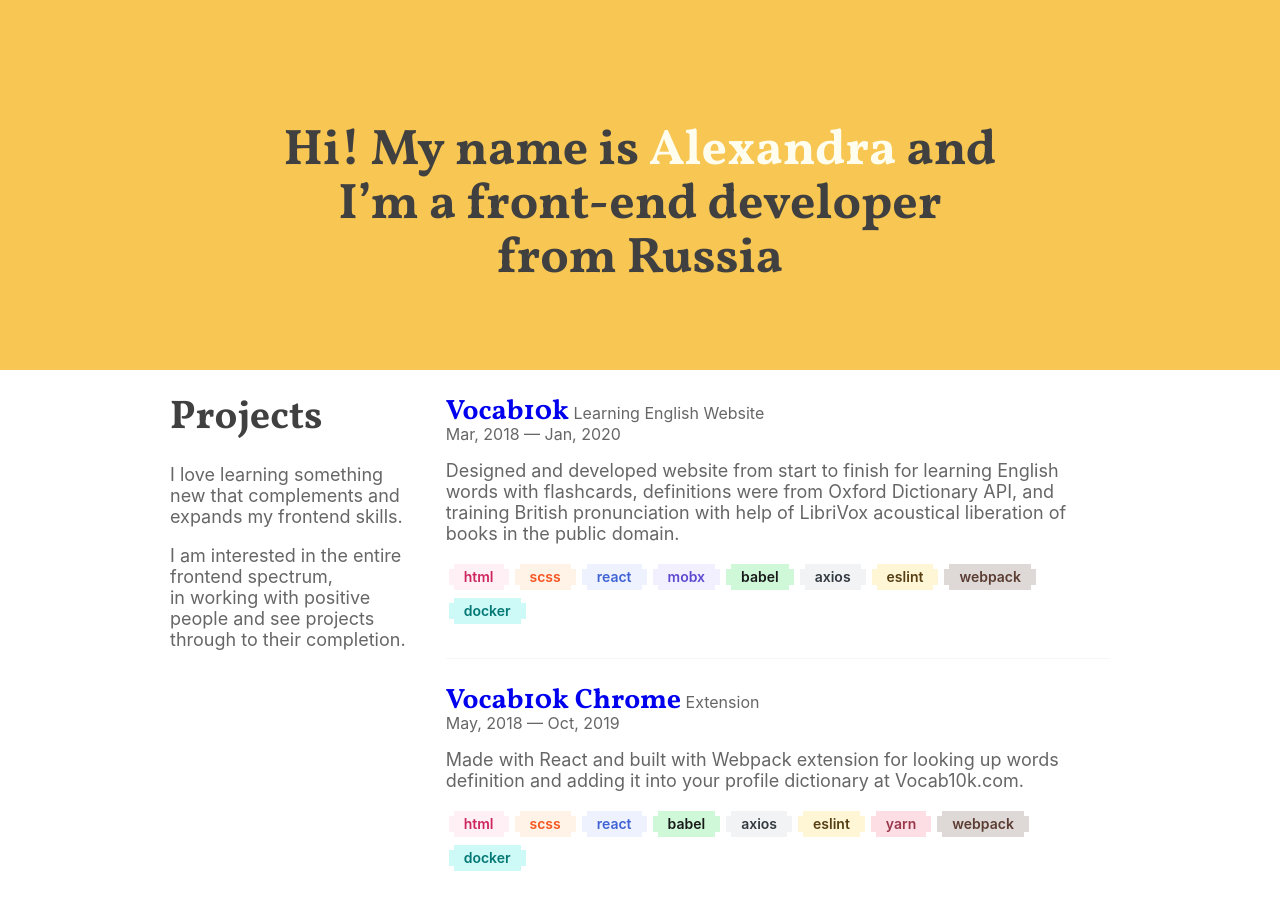
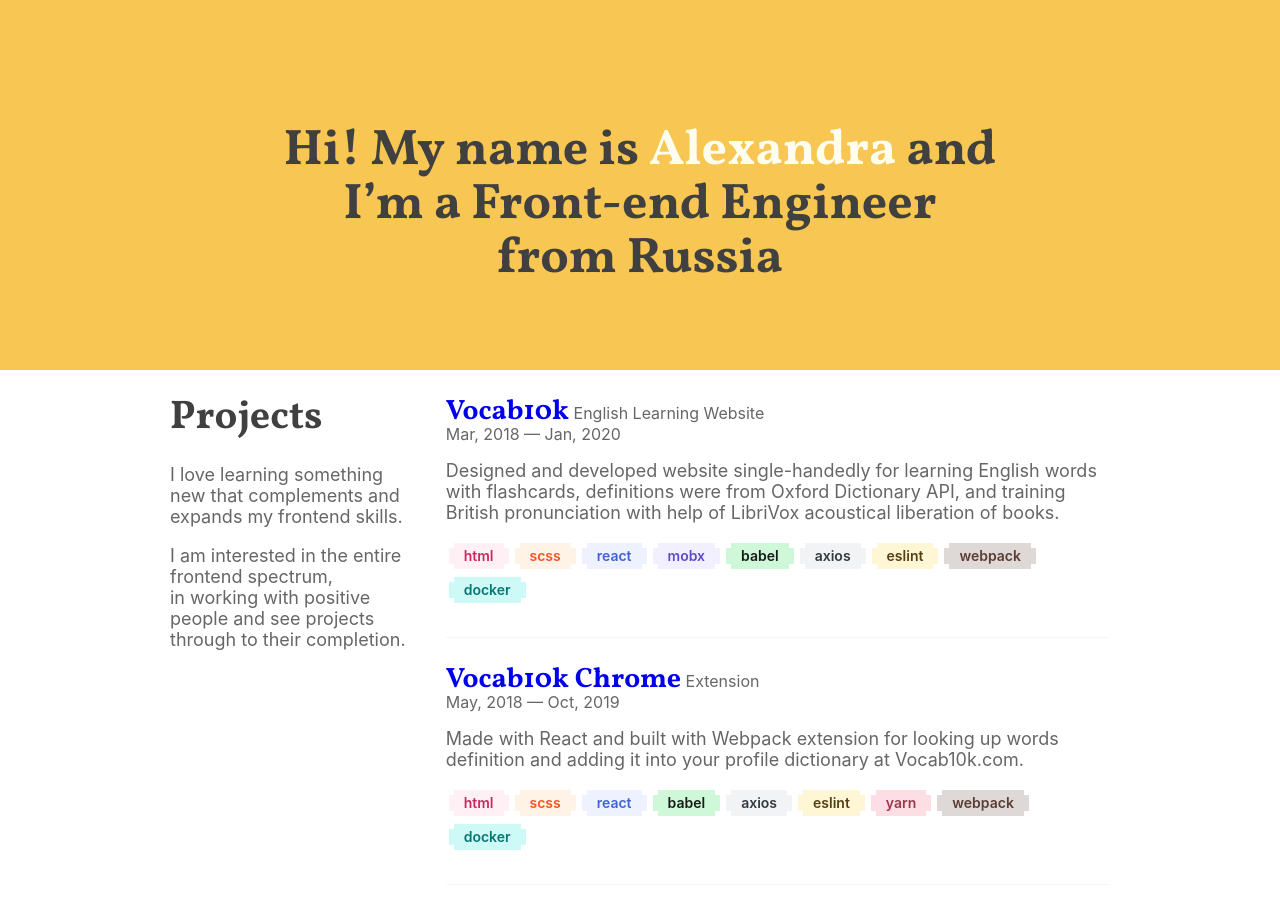
Before and after one commit to alisaliso/AlisaLiso.github.io, a Jekyll site: the page built from index.md, in a window 1280 px wide and 900 px high. Built offline with Jekyll 4.4.1, drawn with Linux system fonts in a browser that asks for light colours.

Commit message:
Update projects info

```diff
--- a/_includes/hero.html
+++ b/_includes/hero.html
@@ -4,7 +4,7 @@
       Hi! My&nbsp;name is&nbsp;<span class="colors__white underline"
         >Alexandra</span
       >
-      and I&rsquo;m a&nbsp;front-end developer from&nbsp;Russia
+      and I&rsquo;m a&nbsp;Front-end Engineer from&nbsp;Russia
     </div>
   </div>
 </div>
--- a/_includes/projects.html
+++ b/_includes/projects.html
@@ -20,14 +20,14 @@
             rel="noopener noreferrer"
             href="https://vocab10k.com"
             >Vocab10k</a
-          ><span> Learning English Website</span>
+          ><span> English Learning Website</span>
         </h4>
         <div class="row__date">Mar, 2018 — Jan, 2020</div>
         <div class="row__text">
-          Designed and developed website from start to finish for learning
-          English words with flashcards, definitions were from Oxford Dictionary
-          API, and training British pronunciation with help of LibriVox
-          acoustical liberation of books in the public domain.
+          Designed and developed website single-handedly for learning English
+          words with flashcards, definitions were from Oxford Dictionary API,
+          and training British pronunciation with help of LibriVox acoustical
+          liberation of books.
         </div>
         <div class="row__labels">
           <div class="label label__lightpink">html</div>
```
